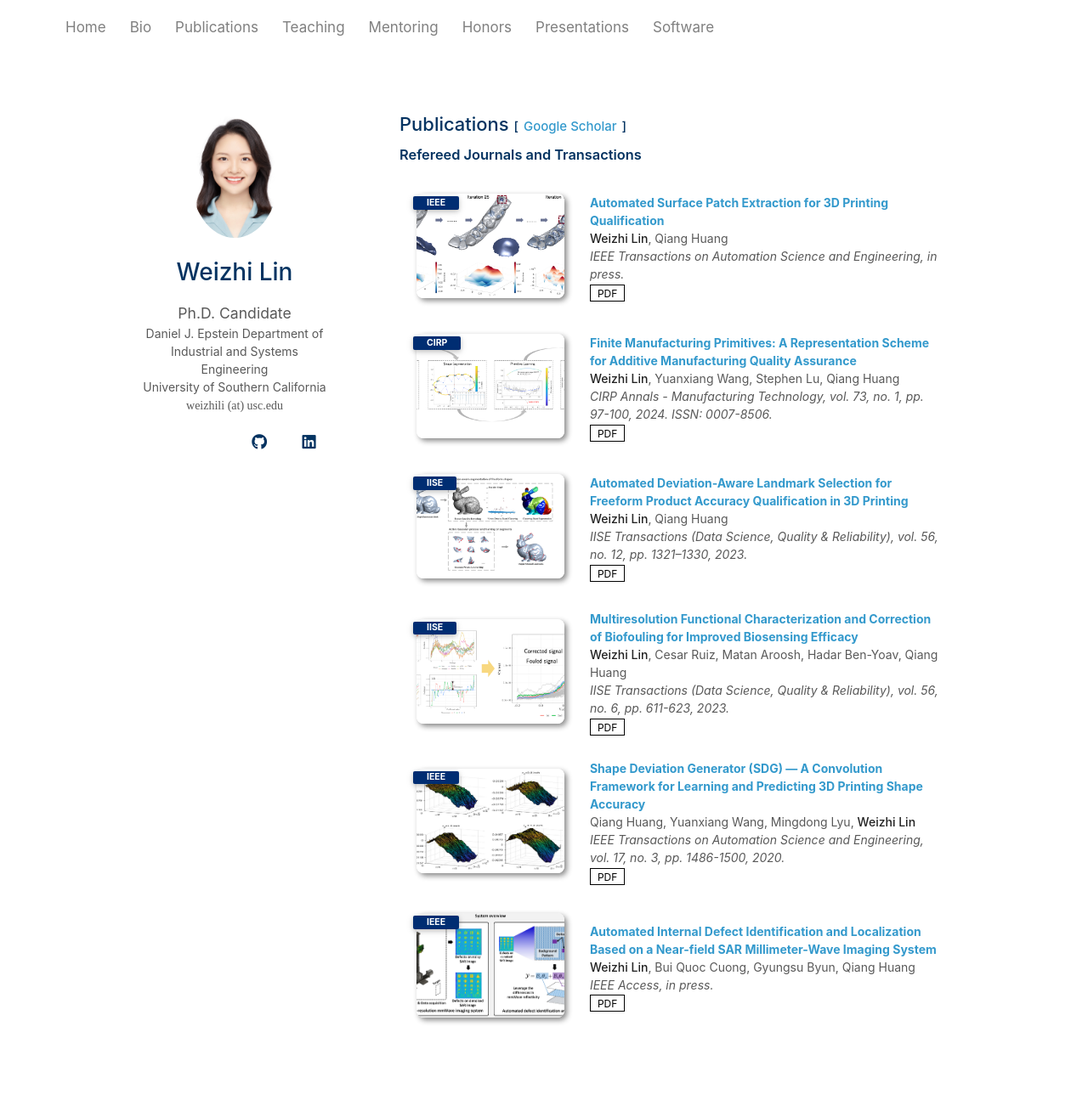
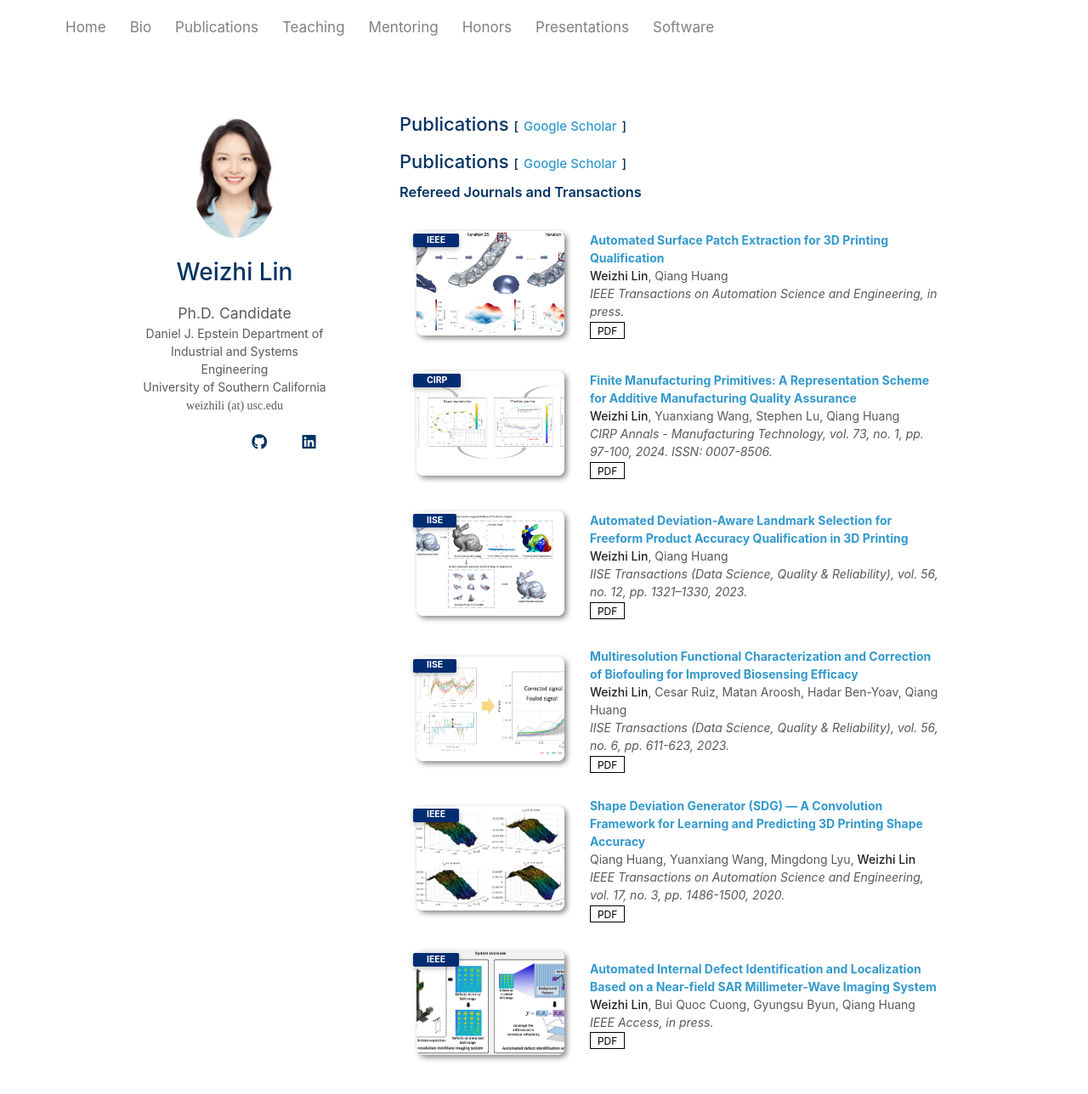
Before and after one commit to weizhi-lin/weizhi-lin.github.io, a Jekyll site: the page built from publications.md, in a window 1280 px wide and 1349 px high. Shown: the top 1288 px of the window at 85% size. Built offline with Jekyll 4.4.1, drawn with Linux system fonts in a browser that asks for light colours; a style sheet for code colours, icons or effects is not loaded.

Commit message:
Update publications.md

```diff
--- a/publications.md
+++ b/publications.md
@@ -3,6 +3,13 @@ layout: default
 title: Publications
 permalink: /publications/
 ---
+<h1 id="publications"></h1>
 
+<h2>
+  Publications
+  <temp style="font-size:15px;">[</temp>
+  <a href="https://scholar.google.com/citations?user=CylLW1kAAAAJ" target="_blank" style="font-size:15px;">Google Scholar</a>
+  <temp style="font-size:15px;">]</temp>
+</h2>
 
 {% include publications.md %}
```
